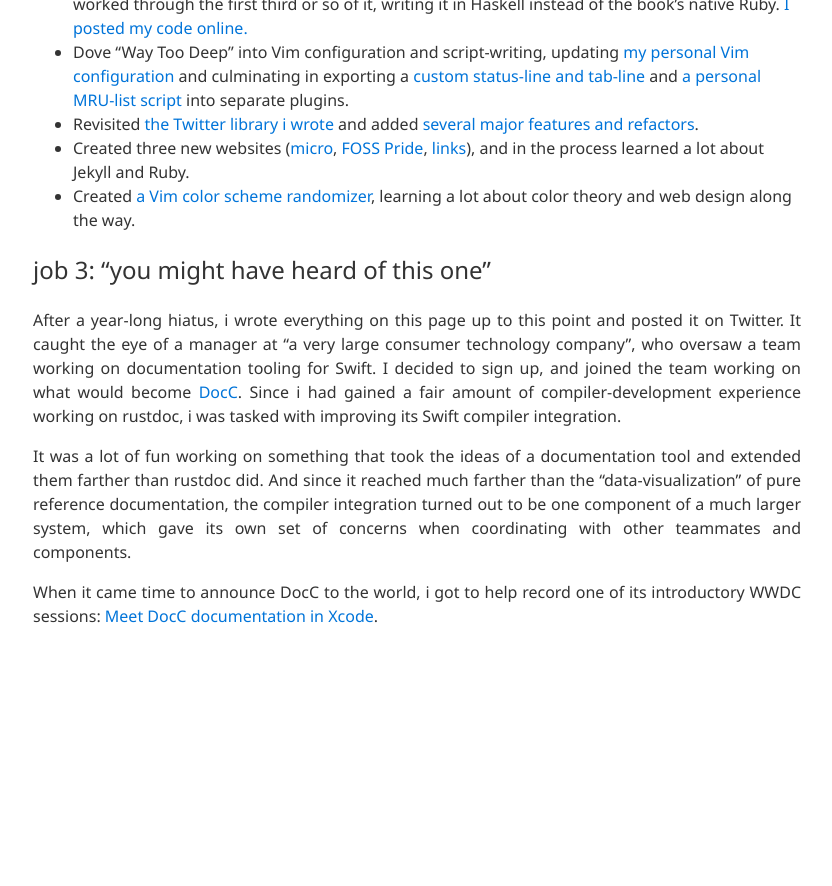
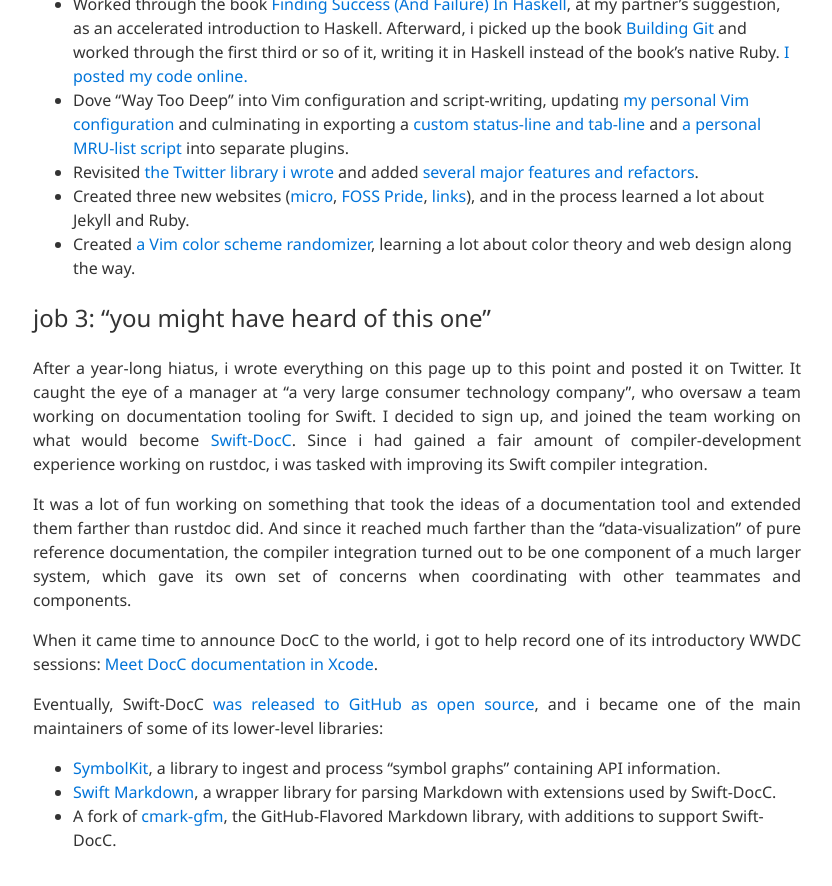
Before and after one commit to QuietMisdreavus/quietmisdreavus.net, a Jekyll site: the page built from hire-me.md, in a window 1280 px wide and 900 px high, scrolled down 5328 px. Shown: the top 886 px of the window, without its empty margins (223-1055 px from the left). Built offline with Jekyll 4.4.1, drawn with Linux system fonts in a browser that asks for light colours; before the commit the page ends 6004 px from its top, so only the background shows below that.

Commit message:
update CV with more info about job 3

```diff
--- a/hire-me.md
+++ b/hire-me.md
@@ -35,6 +35,8 @@
 * **Programming languages i've been paid to write / am comfortable writing:**
   * Visual Basic .NET
   * A company-internal language used for scripting
+  * C/C++
+  * Swift
   * Rust
   * SQL (both on PostgreSQL and MS SQL)
   * Bash script
@@ -45,7 +47,6 @@
 * **Programming languages i wrote a while back and could get up to speed with enough exposure:**
   * Python
   * JavaScript
-  * C/C++
   * Lua
   * Ruby
 
@@ -279,10 +281,10 @@
 After a year-long hiatus, i wrote everything on this page up to this point and posted it on Twitter.
 It caught the eye of a manager at "a very large consumer technology company", who oversaw a team
 working on documentation tooling for Swift. I decided to sign up, and joined the team working on
-what would become [DocC]. Since i had gained a fair amount of compiler-development experience
+what would become [Swift-DocC][docc]. Since i had gained a fair amount of compiler-development experience
 working on rustdoc, i was tasked with improving its Swift compiler integration.
 
-[DocC]: https://developer.apple.com/documentation/DocC
+[docc]: https://github.com/apple/swift-docc/
 
 It was a lot of fun working on something that took the ideas of a documentation tool and extended
 them farther than rustdoc did. And since it reached much farther than the "data-visualization" of
@@ -294,3 +296,16 @@
 sessions: [Meet DocC documentation in Xcode][meet-docc].
 
 [meet-docc]: https://developer.apple.com/videos/play/wwdc2021/10166/
+
+Eventually, Swift-DocC [was released to GitHub as open source][docc-oss], and i became one of the
+main maintainers of some of its lower-level libraries:
+
+[docc-oss]: https://www.swift.org/blog/swift-docc/
+
+* [SymbolKit], a library to ingest and process "symbol graphs" containing API information.
+* [Swift Markdown], a wrapper library for parsing Markdown with extensions used by Swift-DocC.
+* A fork of [cmark-gfm], the GitHub-Flavored Markdown library, with additions to support Swift-DocC.
+
+[SymbolKit]: https://github.com/apple/swift-docc-symbolkit
+[Swift Markdown]: https://github.com/apple/swift-markdown
+[cmark-gfm]: https://github.com/apple/swift-cmark/tree/gfm
```
Also changed, not shown: other parts of hire-me.md (+1 -0 lines).
